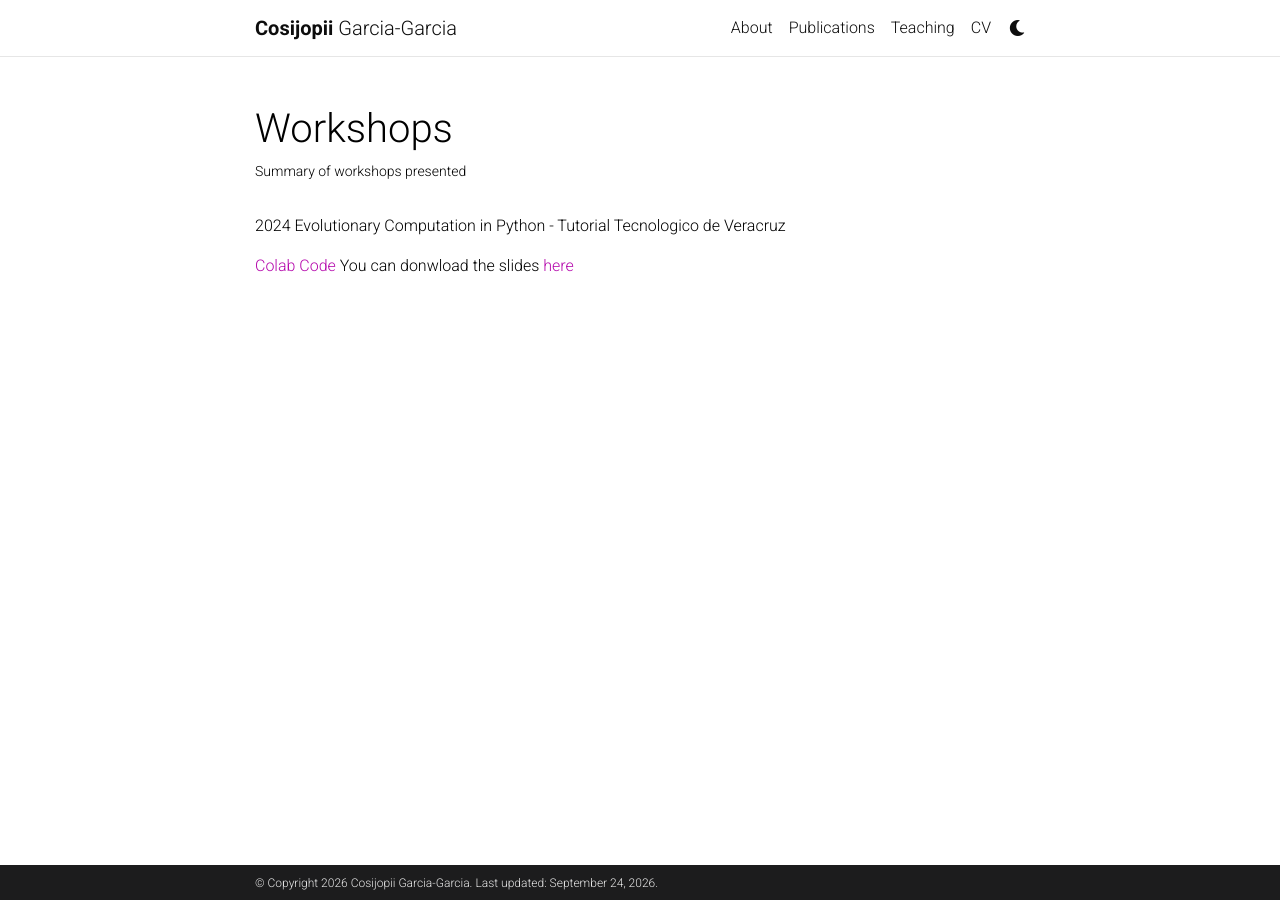
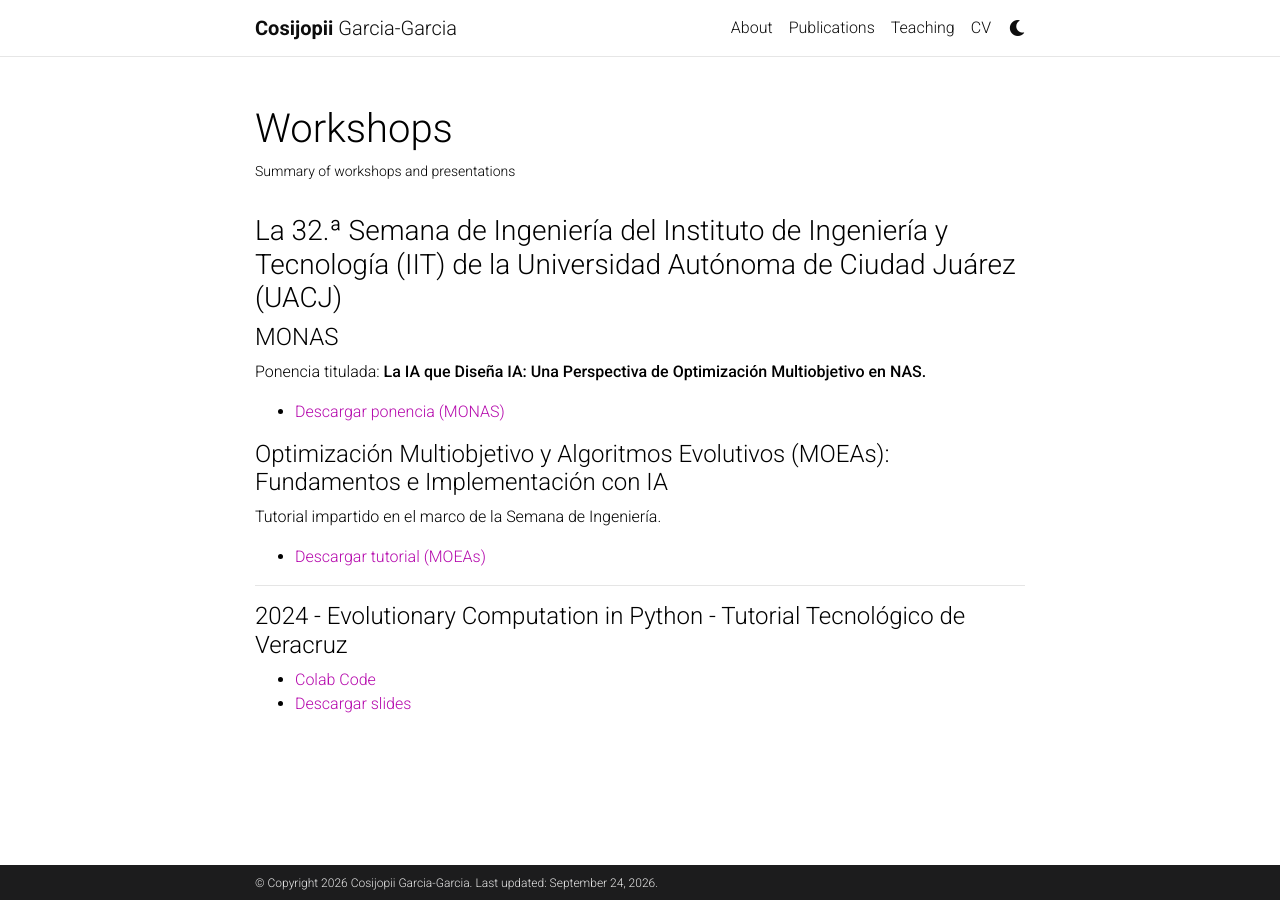
Before and after one commit to Cosijopiii/Cosijopiii.github.io, a Jekyll site: the page built from _projects/1_project.md, in a window 1280 px wide. Built offline with Jekyll 4.4.1, drawn with Linux system fonts in a browser that asks for light colours; comment, search, counter and statistics services are not loaded; a style sheet for code colours, icons or effects is not loaded.

Commit message:
Update workshop listing with the UACJ IIT event and add the new MONAS and MOEAs PDF links

```diff
--- a/_projects/1_project.md
+++ b/_projects/1_project.md
@@ -1,14 +1,27 @@
 ---
 layout: page
-title:  Workshops
-description: Summary of workshops presented
+title: Workshops
+description: Summary of workshops and presentations
 img:
 importance: 1
 category: work
 ---
 
+### La 32.ª Semana de Ingeniería del Instituto de Ingeniería y Tecnología (IIT) de la Universidad Autónoma de Ciudad Juárez (UACJ)
 
-2024 Evolutionary Computation in Python - Tutorial Tecnologico de Veracruz
+#### MONAS
+Ponencia titulada: **La IA que Diseña IA: Una Perspectiva de Optimización Multiobjetivo en NAS.**
 
-[Colab Code](https://colab.research.google.com/drive/1raaPNEeN5x-qstimX7iTQx5K0J2XdT6P?usp=sharing)
-You can donwload the slides [here](/assets/pdf/Tutorial_ITV.pdf)
+- [Descargar ponencia (MONAS)](/assets/pdf/MONAS.pdf)
+
+#### Optimización Multiobjetivo y Algoritmos Evolutivos (MOEAs): Fundamentos e Implementación con IA
+Tutorial impartido en el marco de la Semana de Ingeniería.
+
+- [Descargar tutorial (MOEAs)](/assets/pdf/Tutorial_MOP_MOEAS.pdf)
+
+---
+
+#### 2024 - Evolutionary Computation in Python - Tutorial Tecnológico de Veracruz
+
+- [Colab Code](https://colab.research.google.com/drive/1raaPNEeN5x-qstimX7iTQx5K0J2XdT6P?usp=sharing)
+- [Descargar slides](/assets/pdf/Tutorial_ITV.pdf)
```
